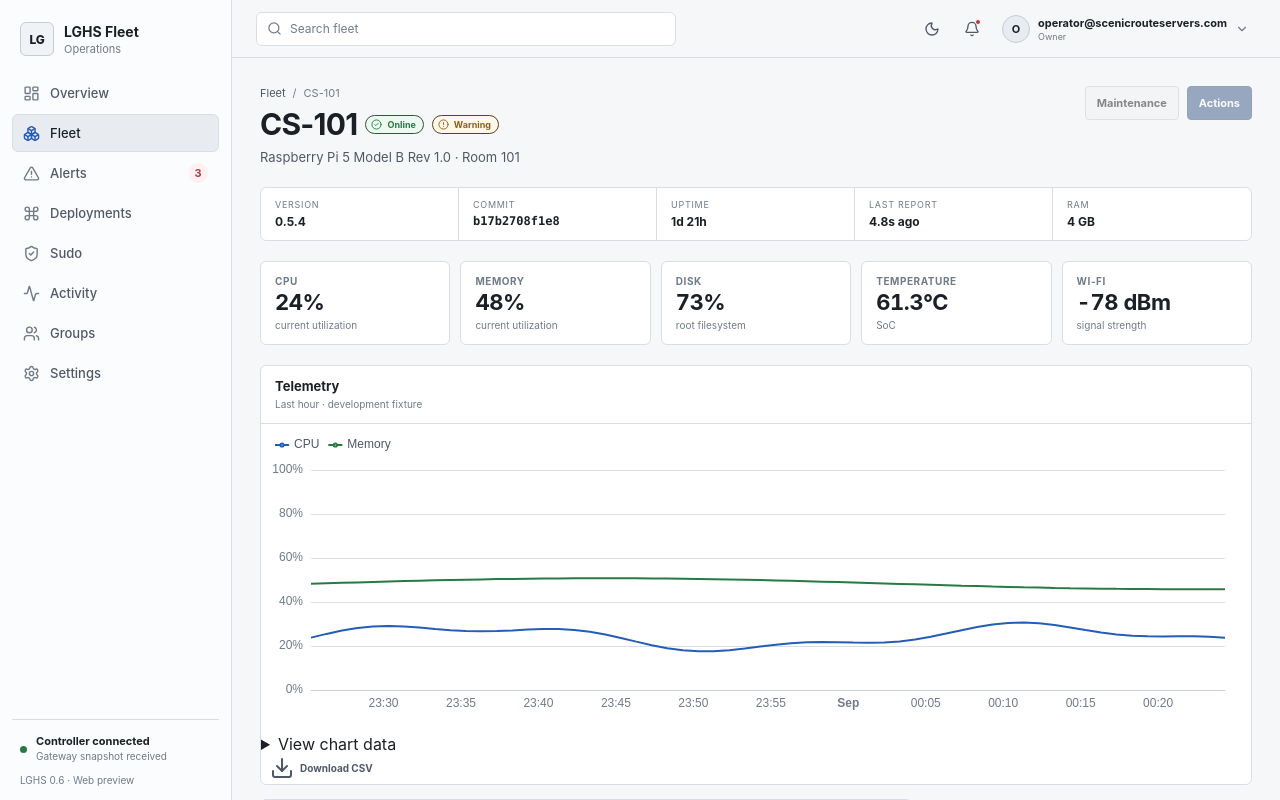
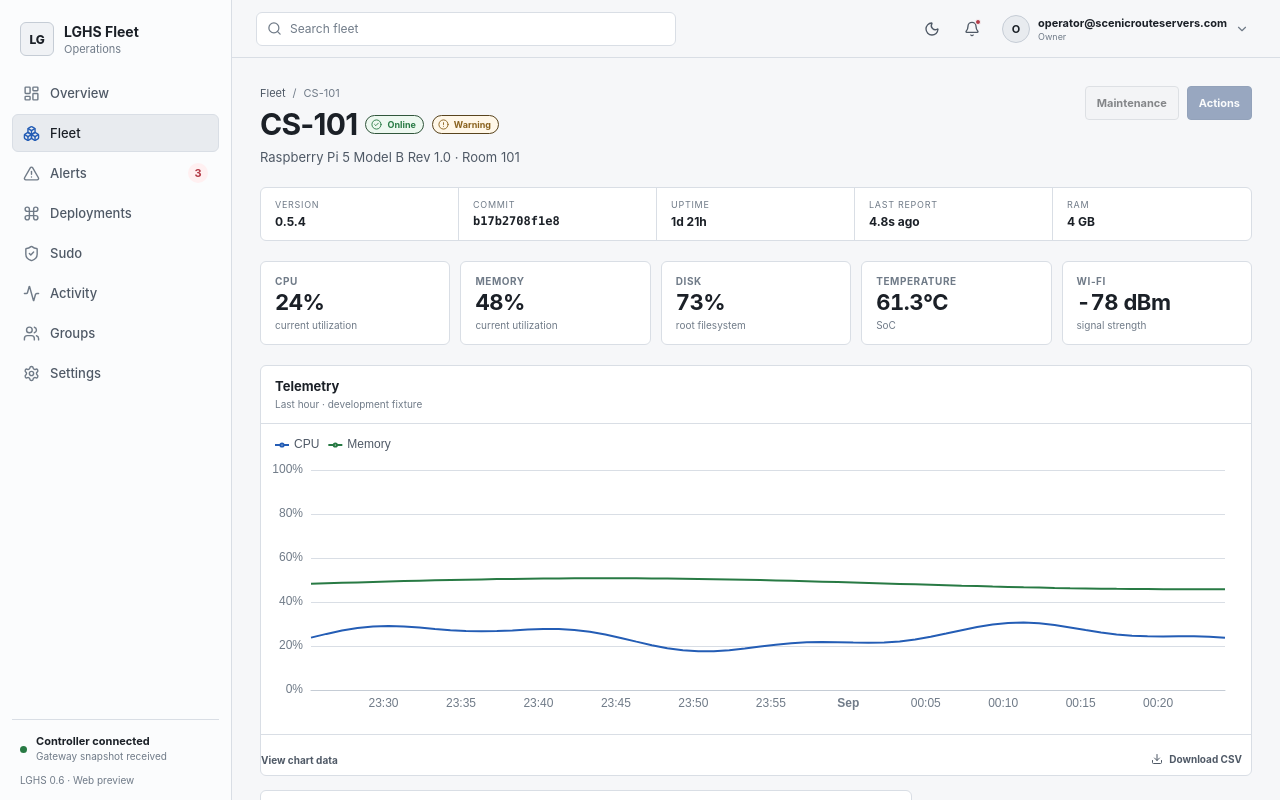
Before and after one commit to caden4314/LGHS-System, a React (Vite) app in the folder web-ui/: page /fleet/CS-101 in a window 1280 px wide. Shown: the top 800 px of the page. Built offline with nearby package versions, Linux system fonts and the light colour scheme.

Commit message:
Style accessible telemetry data controls

```diff
--- a/web-ui/src/polish.css
+++ b/web-ui/src/polish.css
@@ -81,13 +81,97 @@ th.numeric .sort-button {
   box-sizing: border-box;
 }
 
+.telemetry-data-actions {
+  min-height: 38px;
+  display: flex;
+  align-items: flex-start;
+  justify-content: space-between;
+  gap: 12px;
+  border-top: 1px solid var(--border);
+  padding-top: 10px;
+}
+
+.telemetry-data-actions details {
+  min-width: 0;
+  flex: 1;
+}
+
+.telemetry-data-actions summary {
+  width: fit-content;
+  min-height: 30px;
+  display: flex;
+  align-items: center;
+  color: var(--text-2);
+  font-size: 10px;
+  font-weight: 650;
+  cursor: pointer;
+}
+
+.telemetry-data-table-wrap {
+  max-height: 260px;
+  overflow: auto;
+  margin-top: 8px;
+  border: 1px solid var(--border);
+  border-radius: var(--radius);
+}
+
+.telemetry-data-table {
+  width: 100%;
+  border-collapse: collapse;
+  font-size: 10px;
+}
+
+.telemetry-data-table caption {
+  padding: 9px 10px;
+  color: var(--text-3);
+  text-align: left;
+}
+
+.telemetry-data-table th,
+.telemetry-data-table td {
+  border-top: 1px solid var(--border);
+  padding: 7px 10px;
+  text-align: right;
+  font-variant-numeric: tabular-nums;
+}
+
+.telemetry-data-table th:first-child,
+.telemetry-data-table td:first-child {
+  text-align: left;
+}
+
+.telemetry-data-table thead th {
+  position: sticky;
+  top: 0;
+  background: var(--surface-2);
+  color: var(--text-3);
+  z-index: 1;
+}
+
+.telemetry-data-actions .button svg {
+  width: 12px;
+  height: 12px;
+}
+
+@media (max-width: 520px) {
+  .telemetry-data-actions {
+    align-items: stretch;
+    flex-direction: column;
+  }
+
+  .telemetry-data-actions .button {
+    align-self: flex-start;
+  }
+}
+
 @media (pointer: coarse) {
   .button,
   .icon-button,
   .nav-item,
   .identity-button,
   .global-search,
-  .sort-button {
+  .sort-button,
+  .telemetry-data-actions summary {
     min-height: 44px;
   }
 }
```
